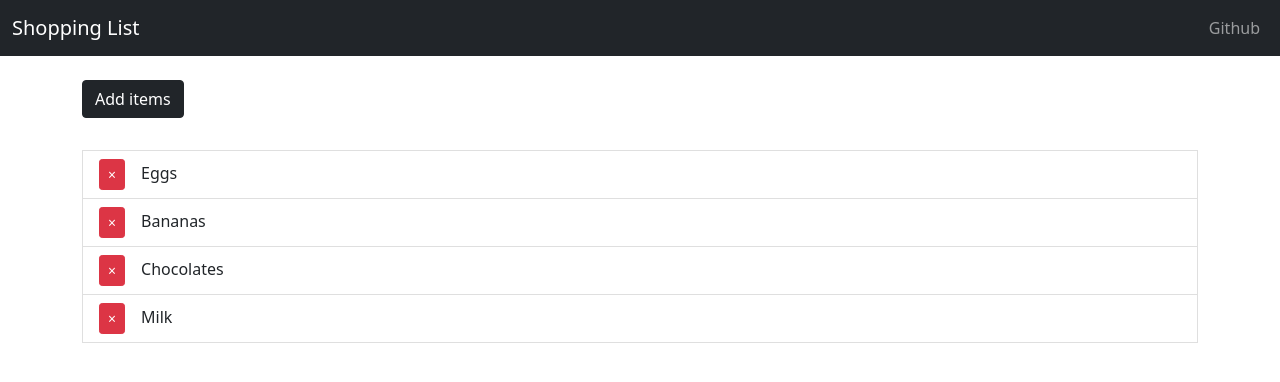
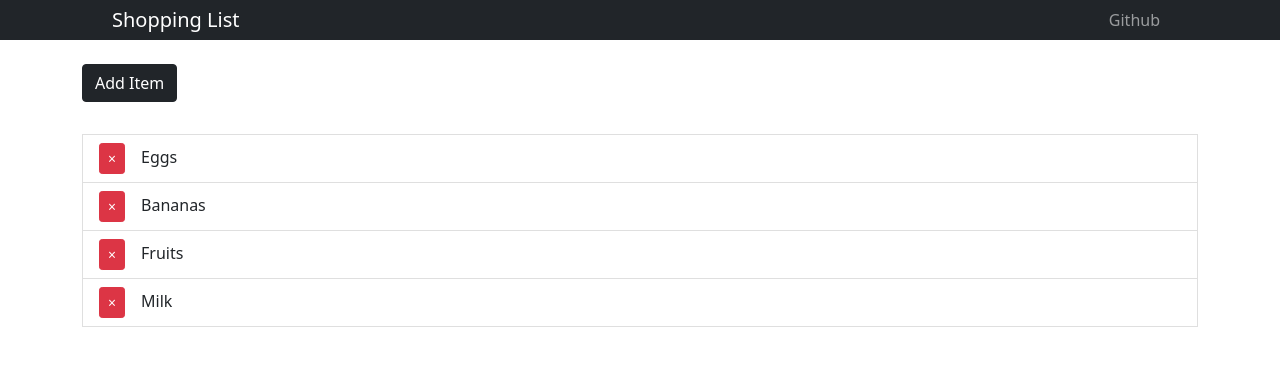
Before and after one commit to tagupta/MERN-Stack-application, a React (Create React App) app in the folder client_side/: page / in a window 1280 px wide. Shown: the top 382 px of the page. Built offline with nearby package versions, Linux system fonts and the light colour scheme.

Commit message:
feat: Redux integration with Modal box

```diff
--- a/client_side/src/components/AppNavBar/AppNavBar.css
+++ b/client_side/src/components/AppNavBar/AppNavBar.css
@@ -1,3 +1,7 @@
 .ml-auto{
     margin-left: auto!important;
 }
+
+.navbar{
+    padding: 0 100px;
+}
--- /dev/null
+++ b/client_side/src/components/ItemModal/ItemModal.jsx
@@ -0,0 +1,42 @@
+import React, { useState,useRef } from 'react'
+import { useDispatch } from 'react-redux';
+import { Button, Modal, ModalHeader, ModalBody, ModalFooter, Input, Label, Form, FormGroup } from 'reactstrap';
+import {addItem} from '../../features/item/itemSlice';
+
+export const ItemModal = () => {
+    const [modal,setModal] = useState(false);
+    const [name,setName] = useState('');
+    const dispatch = useDispatch();
+
+    const toggle = () => {
+        setModal(!modal);
+    }
+
+    const handleChange = (event) => {
+        setName(event.target.value);
+    }
+
+    const handleSubmit = (e) => {
+        e.preventDefault();
+        dispatch(addItem(name));
+        toggle();
+    }
+
+    return (
+        <div style={{marginBottom: '2rem'}}>
+            <Button color="dark" onClick={toggle}>Add Item</Button>
+            <Modal isOpen={modal} toggle={toggle}>
+                <ModalHeader toggle={toggle}>Add to Shopping List</ModalHeader>
+                <ModalBody>
+                    <Form inline onSubmit={handleSubmit}>
+                        <FormGroup>
+                            <Label for='itemName'>Item</Label>
+                            <Input type='text' name='itemName' id='itemName' placeholder='Items...' onChange={handleChange}/>
+                            <Button color="dark" style={{marginTop: '2rem'}} block>Add</Button>
+                        </FormGroup>
+                    </Form>
+                </ModalBody>
+            </Modal>
+        </div>
+    )
+}
--- a/client_side/src/components/ShoppingList/ShoppingList.jsx
+++ b/client_side/src/components/ShoppingList/ShoppingList.jsx
@@ -1,61 +1,34 @@
-import React, { Component } from 'react';
+import React, { useEffect, useRef } from 'react';
 import { Container, ListGroup, ListGroupItem, Button } from 'reactstrap';
 import {CSSTransition , TransitionGroup } from 'react-transition-group';
-import {v1 as uuid} from 'uuid';
+import {useSelector,useDispatch} from 'react-redux';
+import {getItem, addItem, deleteItem} from '../../features/item/itemSlice';
 import './ShoppingList.css';
+import {ItemModal} from '../ItemModal/ItemModal';
 
-class ShoppingList extends Component {
-    state = {
-        items : [
-            {
-                id: uuid(),
-                name: 'Eggs'
-            },
-            {
-                id: uuid(),
-                name: 'Bananas'
-            },
-            {
-                id: uuid(),
-                name: 'Chocolates'
-            },
-            {
-                id: uuid(),
-                name: 'Milk'
-            },
-        ],
+const ShoppingList = () => {
+    const dispatch = useDispatch();
+    const itemsStore = useSelector(state => state.item.items);
+    const ref = useRef();
+
+    // useEffect(() => {
+    //   dispatch(getItem());
+    // },[])
+
+    const _removeItem = (id) => {
+        dispatch(deleteItem(id));
     }
 
-
-    addItems = (event) =>{
-        event.preventDefault();
-        const name = prompt("Enter the item's name");
-        if(name){
-            this.setState( state => ({
-                items : [...state.items , {id: uuid(), name}]
-            }));
-        }
-    }
-
-    removeItem = (id) => {
-        this.setState(state => ({
-            items: state.items.filter(item => item.id !== id)
-        }))
-
-    }
-
-    render() {
-        const {items} = this.state;
-
     return (
-            <Container>
-                <Button color='dark' style={{marginBottom: '2rem'}} onClick={this.addItems}>Add items</Button>
+        <Container >
+            <ItemModal/>
+            {/* <Button color='dark' style={{marginBottom: '2rem'}} onClick={_addItems}>Add items</Button> */}
             <ListGroup>
-                   <TransitionGroup className="shopping-list">
-                        {items.map( ({id,name}) => (
+                <TransitionGroup className="shopping-list" ref={ref}>
+                    {itemsStore.map( ({id,name}) => (
                         <CSSTransition key={id} timeout={500} classNames="item">
                             <ListGroupItem>
-                                    <Button className='remove-btn' color='danger' size='sm' onClick={this.removeItem.bind(this,id)}>
+                                <Button className='remove-btn' color='danger' size='sm' onClick={(e) =>_removeItem(id)}>
                                     &times;
                                 </Button>
                                 {name}
@@ -66,8 +39,7 @@ class ShoppingList extends Component {
             </ListGroup>
         </Container>
     );
-    }
+
 }
 
 export default ShoppingList;
-// {items.map(item => <ListGroupItem key={item.id}>{item.id} : {item.name}</ListGroupItem>)}
--- /dev/null
+++ b/client_side/src/features/item/itemSlice.js
@@ -0,0 +1,39 @@
+import { createSlice } from "@reduxjs/toolkit";
+import {v1 as uuid} from 'uuid';
+
+const initialState = {
+    items : [
+        {
+            id: uuid(),
+            name: 'Eggs'
+        },
+        {
+            id: uuid(),
+            name: 'Bananas'
+        },
+        {
+            id: uuid(),
+            name: 'Fruits'
+        },
+        {
+            id: uuid(),
+            name: 'Milk'
+        },
+    ],
+}
+const itemSlice = createSlice({
+    name:'item',
+    initialState,
+    reducers:{
+        getItem: (state) => {},
+        addItem: (state,action) => {
+            state.items = [{id: uuid(),name:action.payload}, ...state.items]
+        },
+        deleteItem: (state,action) => {
+            state.items = state.items.filter(item => item.id !== action.payload)
+        }
+    }
+});
+
+export default itemSlice.reducer;
+export const {getItem, addItem, deleteItem} = itemSlice.actions;
--- a/client_side/src/store.js
+++ b/client_side/src/store.js
@@ -1,9 +1,14 @@
 import {configureStore} from '@reduxjs/toolkit';
+import itemReducer from './features/item/itemSlice';
 
 const store = configureStore({
-reducer:{
-
-}
+    reducer:{
+        item: itemReducer
+    },
+    // middleware: getDefaultMiddleware =>
+    // getDefaultMiddleware({
+    //   serializableCheck: false,
+    // }),
 });
 
 export default store;
```
Also changed, not shown: client_side/src/components/Example.jsx (deleted, +0 -20 lines). Lines whose indentation alone changed are shown as unchanged.
